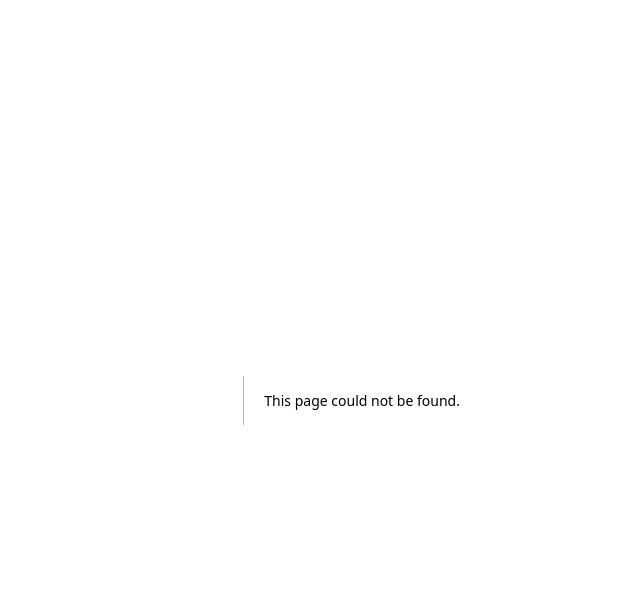
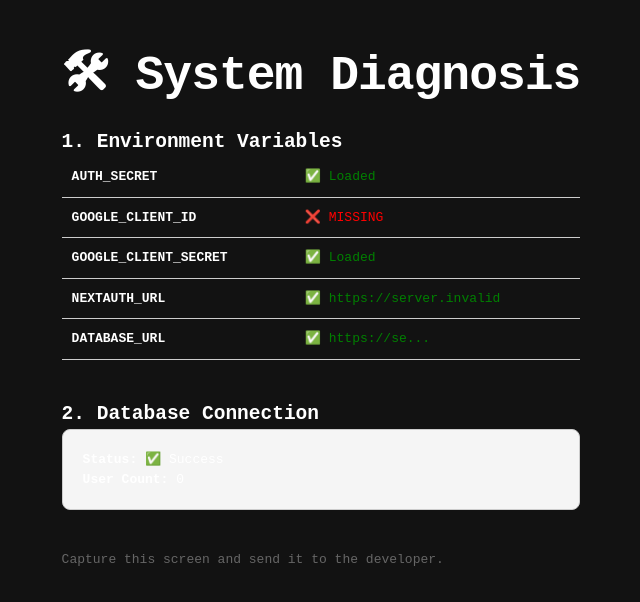
Before and after one commit to hsunp77-hub/human-text, a Next.js app: page /debug in a window 1280 px wide. Before the commit this address had no page. Shown: the top 602 px of the page, without its empty margins (319-959 px from the left). Built offline with nearby package versions, Linux system fonts and the light colour scheme; no server answers; the database is empty.

Commit message:
Fix auth (Edge compatibility) & add debug page

```diff
--- a/package.json
+++ b/package.json
@@ -4,7 +4,7 @@
   "private": true,
   "scripts": {
     "dev": "next dev",
-    "build": "prisma generate && next build",
+    "build": "prisma db push && prisma generate && next build",
     "start": "next start",
     "lint": "eslint"
   },
--- /dev/null
+++ b/src/app/debug/page.tsx
@@ -0,0 +1,59 @@
+import { prisma } from "@/lib/prisma";
+
+export const dynamic = 'force-dynamic';
+
+export default async function DebugPage() {
+    const envStatus = {
+        AUTH_SECRET: process.env.AUTH_SECRET ? "✅ Loaded" : "❌ MISSING",
+        GOOGLE_CLIENT_ID: process.env.GOOGLE_CLIENT_ID ? "✅ Loaded" : "❌ MISSING",
+        GOOGLE_CLIENT_SECRET: process.env.GOOGLE_CLIENT_SECRET ? "✅ Loaded" : "❌ MISSING",
+        NEXTAUTH_URL: process.env.NEXTAUTH_URL ? `✅ ${process.env.NEXTAUTH_URL}` : "❌ MISSING",
+        DATABASE_URL: process.env.DATABASE_URL ? `✅ ${process.env.DATABASE_URL.substring(0, 10)}...` : "❌ MISSING",
+    };
+
+    let dbStatus = "Checking...";
+    let userCount = -1;
+    let dbError = null;
+
+    try {
+        userCount = await prisma.user.count();
+        dbStatus = "✅ Success";
+    } catch (e: any) {
+        dbStatus = "❌ Failed";
+        dbError = e.message;
+    }
+
+    return (
+        <div style={{ padding: 40, fontFamily: 'monospace', maxWidth: 800, margin: '0 auto' }}>
+            <h1>🛠 System Diagnosis</h1>
+
+            <h2>1. Environment Variables</h2>
+            <table style={{ width: '100%', borderCollapse: 'collapse', marginBottom: 40 }}>
+                <tbody>
+                    {Object.entries(envStatus).map(([key, value]) => (
+                        <tr key={key} style={{ borderBottom: '1px solid #ccc' }}>
+                            <td style={{ padding: 10, fontWeight: 'bold' }}>{key}</td>
+                            <td style={{ padding: 10, color: value.includes('✅') ? 'green' : 'red' }}>{value}</td>
+                        </tr>
+                    ))}
+                </tbody>
+            </table>
+
+            <h2>2. Database Connection</h2>
+            <div style={{ padding: 20, border: '1px solid #ccc', borderRadius: 8, background: '#f5f5f5' }}>
+                <p><strong>Status:</strong> {dbStatus}</p>
+                <p><strong>User Count:</strong> {userCount >= 0 ? userCount : 'N/A'}</p>
+                {dbError && (
+                    <div style={{ color: 'red', marginTop: 10, whiteSpace: 'pre-wrap' }}>
+                        <strong>Error:</strong><br />
+                        {dbError}
+                    </div>
+                )}
+            </div>
+
+            <p style={{ marginTop: 40, color: '#666' }}>
+                Capture this screen and send it to the developer.
+            </p>
+        </div>
+    );
+}
--- a/src/app/write/page.tsx
+++ b/src/app/write/page.tsx
@@ -258,8 +258,9 @@ function WriteContent() {
                         </div>
                     </div>
 
-                    <Footer pageContext="write" />
                 </div>
+
+                <Footer pageContext="write" />
             </div>
         </div >
     );
--- a/src/lib/actions.ts
+++ b/src/lib/actions.ts
@@ -280,7 +280,7 @@ export async function updateUserProfile(userId: string, data: {
 }
 
 export async function isUsernameUnique(name: string, excludeUserId?: string) {
-    if (!name.trim()) return false;
+    if (!name.trim()) return { success: true, isUnique: false, error: "이름을 입력해주세요." };
     try {
         const user = await prisma.user.findFirst({
             where: {
@@ -288,9 +288,9 @@ export async function isUsernameUnique(name: string, excludeUserId?: string) {
                 NOT: excludeUserId ? { id: excludeUserId } : undefined
             }
         });
-        return !user;
+        return { success: true, isUnique: !user };
     } catch (e) {
         console.error("Failed to check username uniqueness:", e);
-        return false;
+        return { success: false, error: "중복 확인 중 오류가 발생했습니다." };
     }
 }
--- a/src/middleware.ts
+++ b/src/middleware.ts
@@ -1,7 +1,8 @@
-import { auth } from "@/auth"
+import NextAuth from "next-auth"
+import { authConfig } from "./auth.config"
 import { NextResponse } from "next/server"
 
-export default auth((req) => {
+export default NextAuth(authConfig).auth((req) => {
     const isLoggedIn = !!req.auth
     const { nextUrl } = req
 
```
Also changed, not shown: src/app/signup/page.tsx (+13 -2 lines), src/auth.config.ts (added, +22 -0 lines), src/auth.ts (+19 -18 lines), 2 other files (tests, documents, lock files or other folders).
